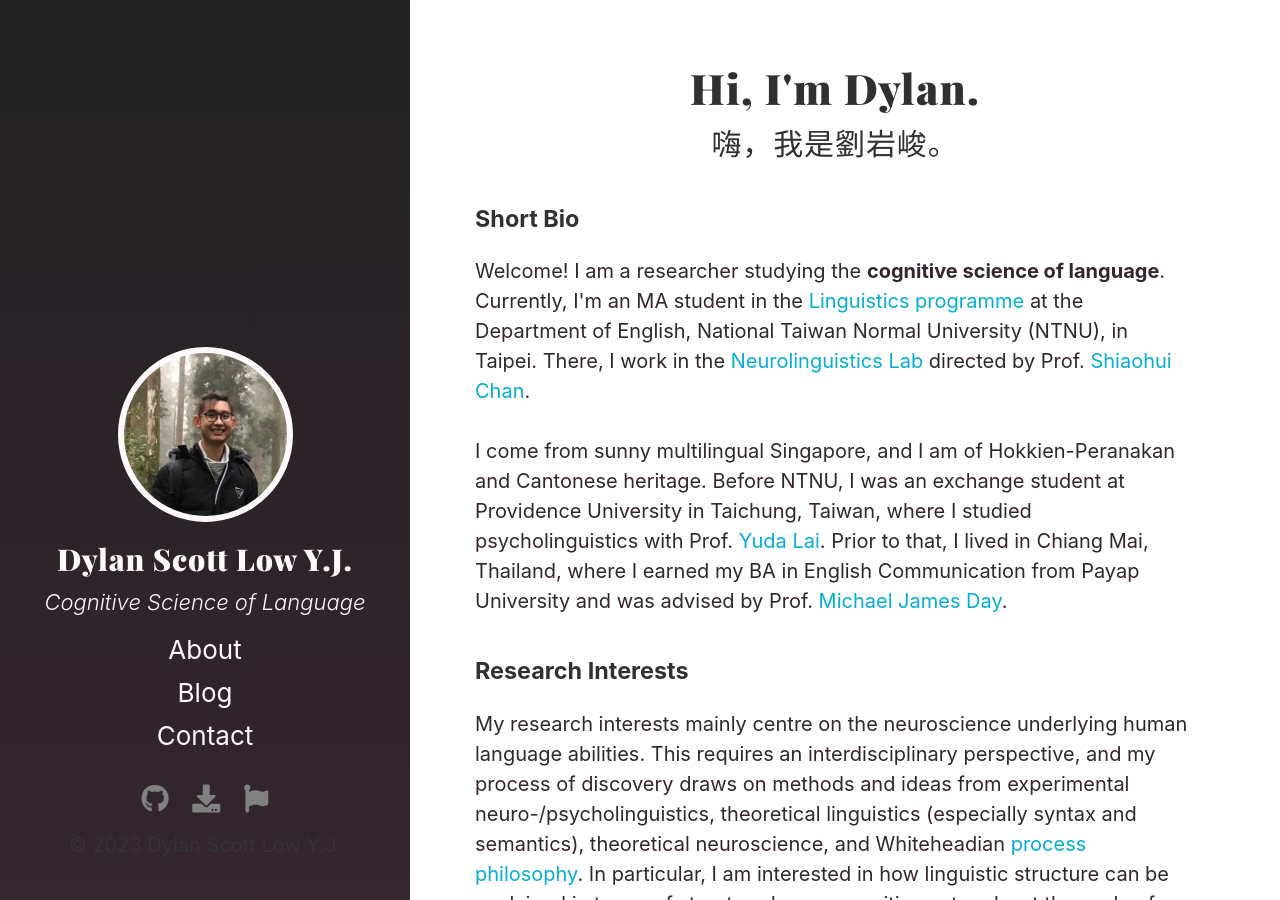
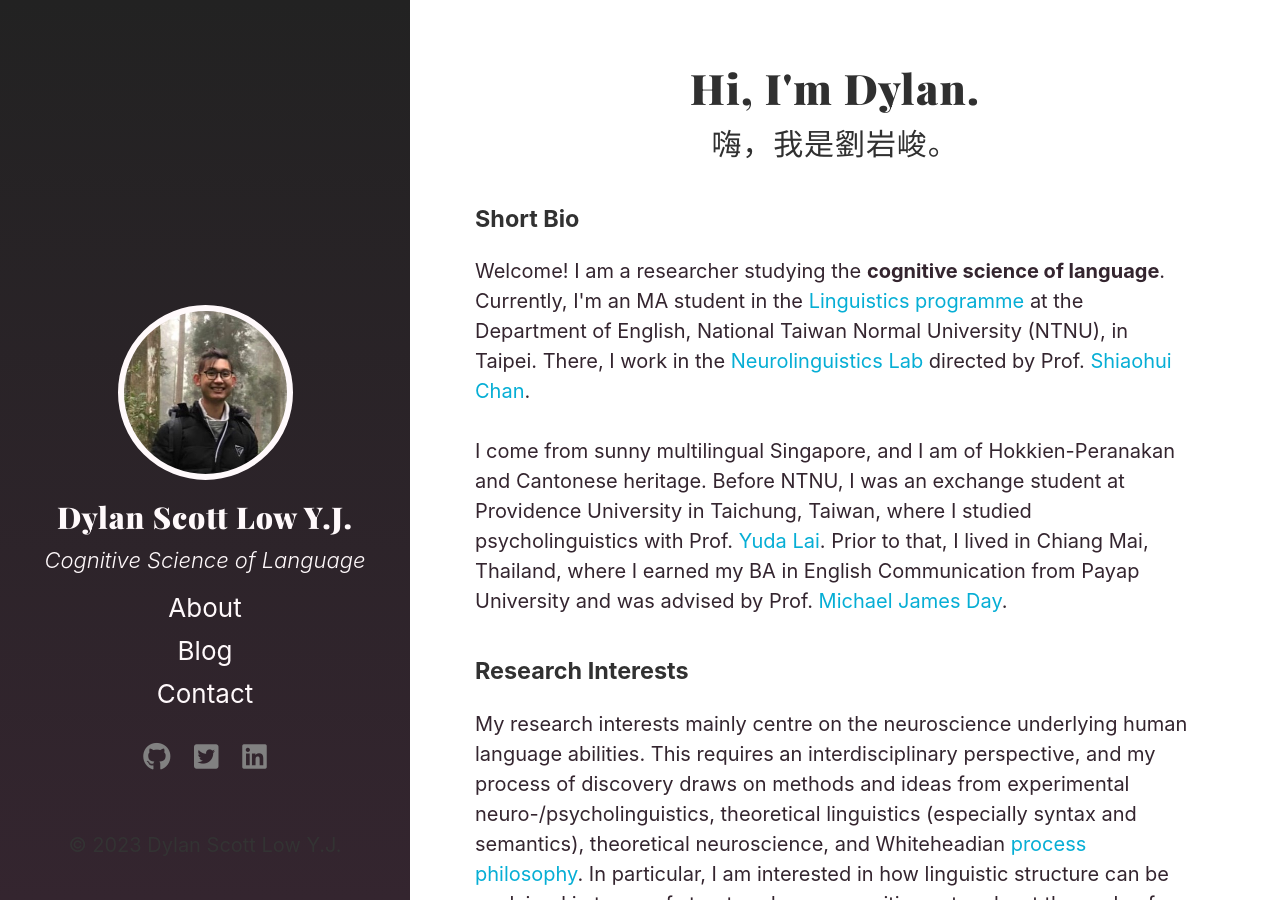
Before and after one commit to dylanscottlow/dylanscottlow.github.io, a Jekyll site: the page built from index.html, in a window 1280 px wide and 900 px high. Built offline with Jekyll 4.4.1, drawn with Linux system fonts in a browser that asks for light colours; the list of posts is cut into pages by our own code; a style sheet for code colours, icons or effects is not loaded.

Commit message:
Add academicons

```diff
--- a/_includes/head.html
+++ b/_includes/head.html
@@ -18,6 +18,7 @@
 
   <link rel="stylesheet" href="{{ site.baseurl }}/assets/css/hydeaway.css">
   <link rel="stylesheet" href="{{ site.baseurl }}/assets/fa/css/fontawesome-all.css">
+  <link rel="stylesheet" href="https://cdn.jsdelivr.net/gh/jpswalsh/academicons@1/css/academicons.min.css">
   <link href="https://fonts.googleapis.com/css?family=Playfair+Display:400,900" rel="stylesheet">
 
   <link rel="preconnect" href="https://fonts.googleapis.com">
--- a/_includes/sidebar.html
+++ b/_includes/sidebar.html
@@ -40,9 +40,13 @@
     </nav>
 
     <nav class="sidebar-social">
-      <a href="https://github.com/jpatrickdevine/hydeaway" target="_blank" title="View Repo"><i class="fab fa-github"></i></a>
-      <a href="https://github.com/jpatrickdevine/hydeaway/archive/master.zip" title="Download Hydeaway"><i class="fas fa-download"></i></a>
-      <a href="https://fontawesome.com/icons/" target="_blank" title="Font Awesome Icons"><i class="fab fa-font-awesome-flag"></i></a>
+      <a href="https://github.com/dylanscottlow" target="_blank" title="View Repo"><i class="fab fa-github"></i></a>
+      <a href="https://github.com/jpatrickdevine/hydeaway/archive/master.zip" title="Download Hydeaway"><i class="fab fa-twitter-square"></i></a>
+      <a href="https://fontawesome.com/icons/" target="_blank" title="Font Awesome Icons"><i class="fab fa-linkedin"></i></a>
+      <br>
+      <a href="https://fontawesome.com/icons/" target="_blank" title="Font Awesome Icons"><i class="ai ai-google-scholar"></i></a>
+      <a href="https://fontawesome.com/icons/" target="_blank" title="Font Awesome Icons"><i class="ai ai-researchgate"></i></a>
+      <a href="https://fontawesome.com/icons/" target="_blank" title="Font Awesome Icons"><i class="ai ai-orcid"></i></a>
     </nav>
 
     <p class="footer">&copy; {{ site.time | date: '%Y' }} {{ site.title }}</p>
```
